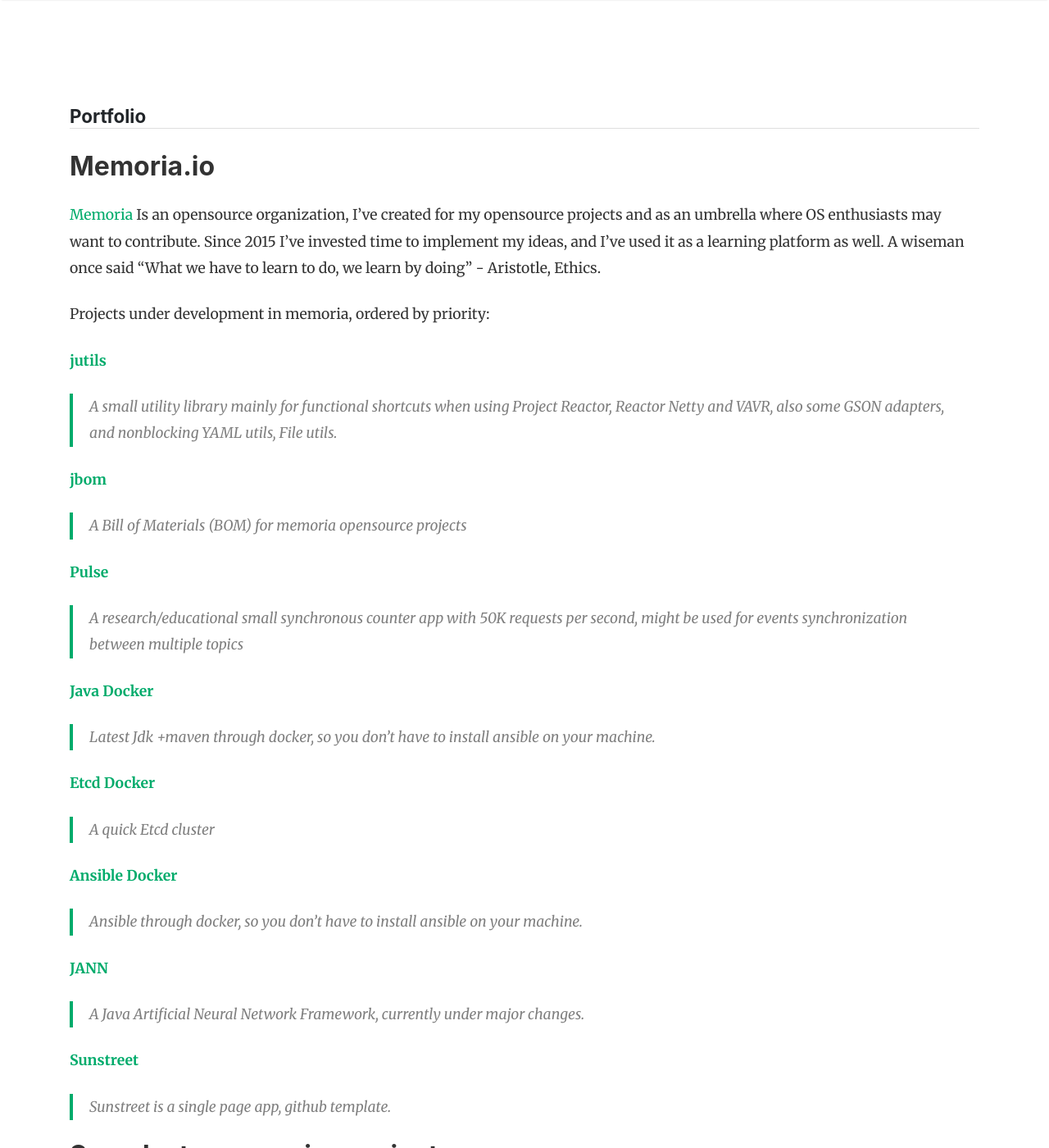
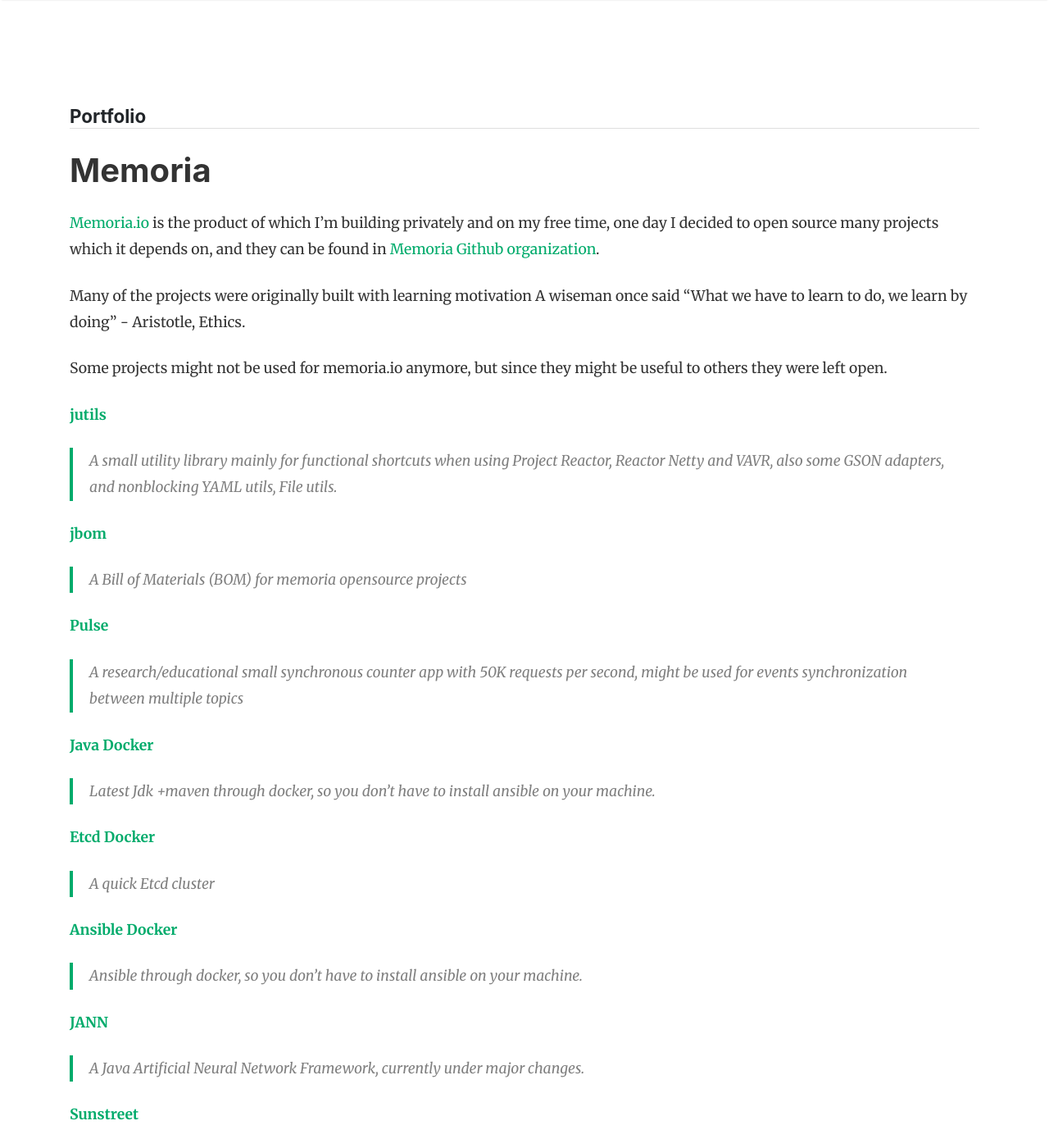
Before and after one commit to IsmailMarmoush/ismailmarmoush.github.io, a Jekyll site: the page built from portfolio.md, in a window 1280 px wide and 1400 px high. Shown: the whole window at 82% size. Built offline with Jekyll 4.4.1, drawn with Linux system fonts in a browser that asks for light colours; nearby versions of some CDN libraries; comment, search, counter and statistics services are not loaded; some of the changed text lies outside the part shown.

Commit message:
better intro

```diff
--- a/portfolio.md
+++ b/portfolio.md
@@ -4,17 +4,19 @@
 comments: false
 ---
 
-## Memoria.io
-[Memoria](https://memoria.io) Is an opensource organization, I've created for my opensource projects and as an umbrella where OS enthusiasts may want to contribute.
-Since 2015 I've invested time to implement my ideas, and I've used it as a learning platform as well.
-A wiseman once said "What we have to learn to do, we learn by doing" - Aristotle, Ethics.
+# Memoria
+[Memoria.io](https://memoria.io) is the product of which I'm building privately and on my free time,
+one day I decided to open source many projects which it depends on, and they can be found in
+[Memoria Github organization](https://github.memoria-io).
 
-Projects under development in memoria, ordered by priority:
+Many of the projects were originally built with learning motivation A wiseman once said
+"What we have to learn to do, we learn by doing" - Aristotle, Ethics.
+
+Some projects might not be used for memoria.io anymore, but since they might be useful to others they were left open.
 
 **[jutils](https://github.com/memoria-io/jutils)**
 > A small utility library mainly for functional shortcuts when using Project Reactor, Reactor Netty and VAVR,
 > also some GSON adapters, and nonblocking YAML utils, File utils.
-
 
 **[jbom](https://github.com/memoria-io/jbom)**
 > A Bill of Materials (BOM) for memoria opensource projects
@@ -37,8 +39,9 @@
 **[Sunstreet](https://github.com/memoria-io/sunstreet)**
 > Sunstreet is a single page app, github template.
 
-## Sample, toy, exercise projects
+## Personal Projects
 The following repositories can be found [here](https://github.com/IsmailMarmoush?tab=repositories) under my personal github
+Some are toy projects, sample code, or even coding challenges.
 
 **[2019 - Transport](https://github.com/IsmailMarmoush/transport)**
 > A small challenge implemented in Scala, as Restful microservice, using [http4s](https://http4s.org/) and other libraries.
```
